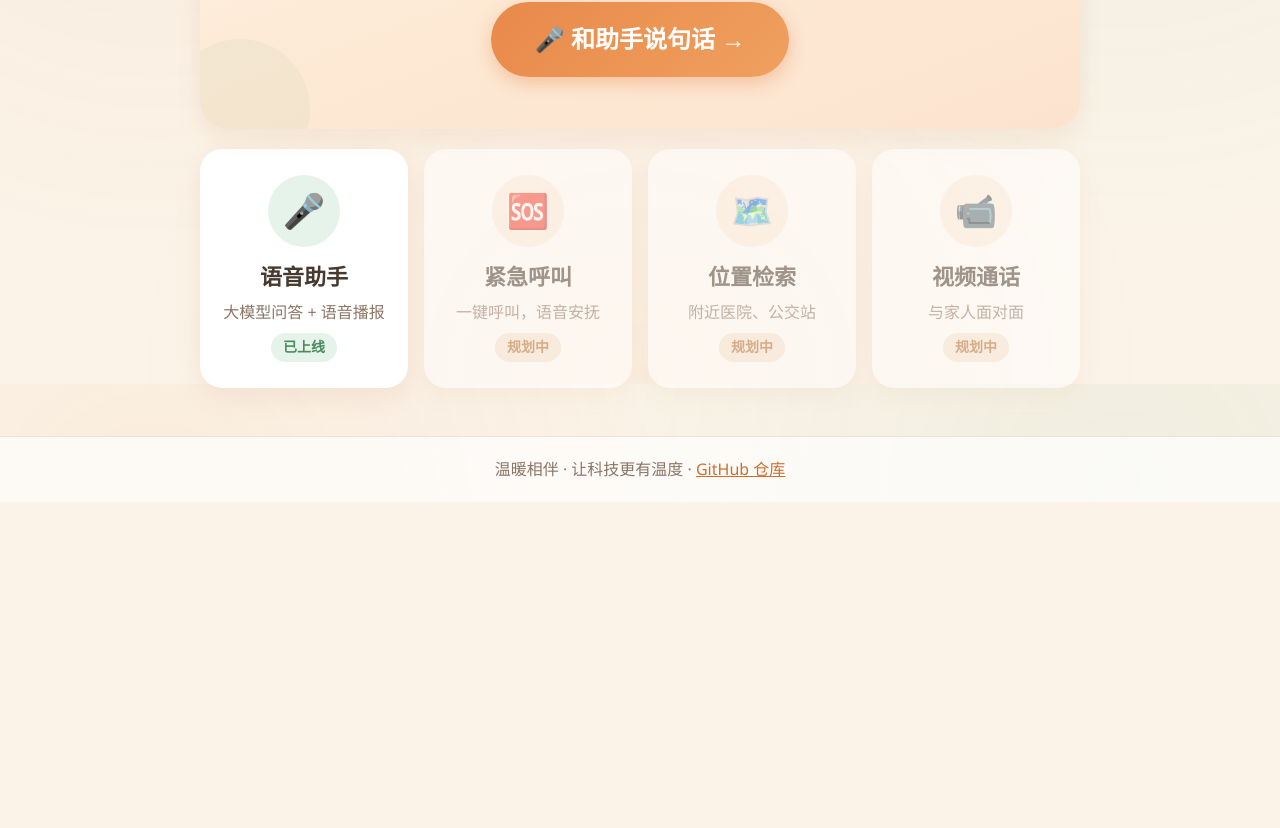
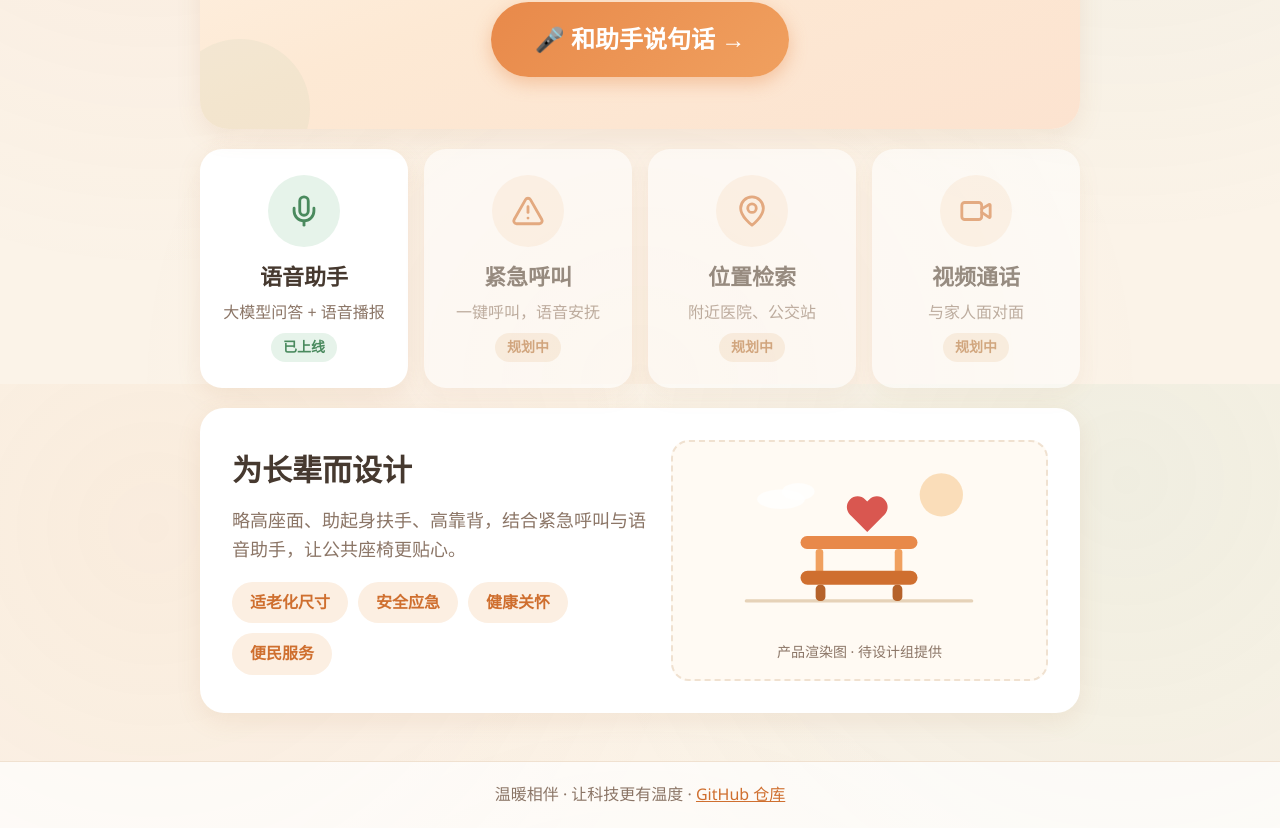
Before and after one commit to ELEVEN-323/smart-bench, a React (Vite) app: page / in a window 1280 px wide. Shown: the part 416-1244 px from the top of the page. Before the commit the page ends 918 px from the top, so only its background shows below. Built offline with nearby package versions, Linux system fonts and the light colour scheme.

Commit message:
feat: add SVG logo, unified icons and product showcase placeholder

```diff
--- a/src/App.tsx
+++ b/src/App.tsx
@@ -1,4 +1,5 @@
 import { Routes, Route, NavLink } from 'react-router-dom'
+import Logo from './components/Logo'
 import Home from './pages/Home'
 import Assistant from './pages/Assistant'
 
@@ -6,7 +7,10 @@ export default function App() {
   return (
     <div className="app">
       <header className="topbar">
-        <div className="brand">🏡 智能助老座椅</div>
+        <div className="brand">
+          <Logo size={30} />
+          <span>智能助老座椅</span>
+        </div>
         <nav className="nav">
           <NavLink to="/" end className={({ isActive }) => (isActive ? 'nav-link active' : 'nav-link')}>
             🏠 首页
--- /dev/null
+++ b/src/components/BenchArt.tsx
@@ -0,0 +1,31 @@
+/** 座椅插画（占位用，设计组渲染图到位后替换为真实图片） */
+export default function BenchArt() {
+  return (
+    <svg viewBox="0 0 240 160" fill="none" aria-hidden="true" className="bench-art">
+      {/* 太阳 */}
+      <circle cx="196" cy="34" r="20" fill="#f6c68a" opacity="0.55" />
+      {/* 云朵 */}
+      <ellipse cx="48" cy="38" rx="22" ry="9" fill="#ffffff" opacity="0.75" />
+      <ellipse cx="64" cy="31" rx="15" ry="8" fill="#ffffff" opacity="0.75" />
+      {/* 爱心 */}
+      <g transform="translate(106, 30) scale(1.8)">
+        <path
+          d="M20.84 4.61a5.5 5.5 0 0 0-7.78 0L12 5.67l-1.06-1.06a5.5 5.5 0 0 0-7.78 7.78l1.06 1.06L12 21.23l7.78-7.78 1.06-1.06a5.5 5.5 0 0 0 0-7.78z"
+          fill="#d95750"
+        />
+      </g>
+      {/* 地面 */}
+      <line x1="16" y1="132" x2="224" y2="132" stroke="#e6d2b8" strokeWidth="3" strokeLinecap="round" />
+      {/* 靠背 */}
+      <rect x="66" y="72" width="108" height="12" rx="6" fill="#e8894a" />
+      {/* 靠背竖条 */}
+      <rect x="80" y="84" width="7" height="26" rx="3" fill="#f0a05f" />
+      <rect x="153" y="84" width="7" height="26" rx="3" fill="#f0a05f" />
+      {/* 座面 */}
+      <rect x="66" y="104" width="108" height="13" rx="6.5" fill="#cf6f2f" />
+      {/* 椅腿 */}
+      <rect x="80" y="117" width="9" height="15" rx="4" fill="#b5622a" />
+      <rect x="151" y="117" width="9" height="15" rx="4" fill="#b5622a" />
+    </svg>
+  )
+}
--- /dev/null
+++ b/src/components/Logo.tsx
@@ -0,0 +1,21 @@
+export default function Logo({ size = 34 }: { size?: number }) {
+  return (
+    <svg width={size} height={size} viewBox="0 0 24 24" fill="none" aria-hidden="true">
+      <defs>
+        <linearGradient id="logoGradient" x1="0" y1="0" x2="24" y2="24" gradientUnits="userSpaceOnUse">
+          <stop stopColor="#f0a05f" />
+          <stop offset="1" stopColor="#e8894a" />
+        </linearGradient>
+      </defs>
+      {/* 圆角底 */}
+      <rect width="24" height="24" rx="7" fill="url(#logoGradient)" />
+      {/* 靠背 */}
+      <rect x="6" y="8.4" width="12" height="2.2" rx="1.1" fill="#fff" opacity="0.9" />
+      {/* 座面 */}
+      <rect x="6" y="12.6" width="12" height="2.4" rx="1.2" fill="#fff" />
+      {/* 椅腿 */}
+      <rect x="7.2" y="15" width="2" height="3.4" rx="1" fill="#fff" opacity="0.92" />
+      <rect x="14.8" y="15" width="2" height="3.4" rx="1" fill="#fff" opacity="0.92" />
+    </svg>
+  )
+}
--- /dev/null
+++ b/src/components/icons.tsx
@@ -0,0 +1,76 @@
+import type { ReactNode } from 'react'
+
+interface IconProps {
+  size?: number
+  color?: string
+  strokeWidth?: number
+}
+
+function Base({ children, size = 24, color = 'currentColor', strokeWidth = 2 }: IconProps & { children: ReactNode }) {
+  return (
+    <svg
+      width={size}
+      height={size}
+      viewBox="0 0 24 24"
+      fill="none"
+      stroke={color}
+      strokeWidth={strokeWidth}
+      strokeLinecap="round"
+      strokeLinejoin="round"
+      aria-hidden="true"
+    >
+      {children}
+    </svg>
+  )
+}
+
+/** 语音 / 麦克风 */
+export function MicIcon(props: IconProps) {
+  return (
+    <Base {...props}>
+      <path d="M12 2a3 3 0 0 0-3 3v7a3 3 0 0 0 6 0V5a3 3 0 0 0-3-3Z" />
+      <path d="M19 10v2a7 7 0 0 1-14 0v-2" />
+      <line x1="12" x2="12" y1="19" y2="22" />
+    </Base>
+  )
+}
+
+/** 紧急呼叫 / 警示 */
+export function AlertIcon(props: IconProps) {
+  return (
+    <Base {...props}>
+      <path d="m21.73 18-8-14a2 2 0 0 0-3.48 0l-8 14A2 2 0 0 0 4 21h16a2 2 0 0 0 1.73-3Z" />
+      <path d="M12 9v4" />
+      <path d="M12 17h.01" />
+    </Base>
+  )
+}
+
+/** 位置检索 / 地图定位 */
+export function MapPinIcon(props: IconProps) {
+  return (
+    <Base {...props}>
+      <path d="M20 10c0 6-8 12-8 12s-8-6-8-12a8 8 0 0 1 16 0Z" />
+      <circle cx="12" cy="10" r="3" />
+    </Base>
+  )
+}
+
+/** 视频通话 */
+export function VideoIcon(props: IconProps) {
+  return (
+    <Base {...props}>
+      <path d="m16 13 5.223 3.482a.5.5 0 0 0 .777-.416V7.87a.5.5 0 0 0-.752-.432L16 10.5" />
+      <rect x="2" y="6" width="14" height="12" rx="2" />
+    </Base>
+  )
+}
+
+/** 完成 / 对勾 */
+export function CheckIcon(props: IconProps) {
+  return (
+    <Base {...props}>
+      <path d="M20 6 9 17l-5-5" />
+    </Base>
+  )
+}
--- a/src/index.css
+++ b/src/index.css
@@ -59,6 +59,9 @@ body {
 }
 
 .brand {
+  display: flex;
+  align-items: center;
+  gap: 10px;
   font-size: 24px;
   font-weight: 800;
   color: var(--color-primary-dark);
--- a/src/pages/Home.tsx
+++ b/src/pages/Home.tsx
@@ -1,4 +1,6 @@
 import { Link } from 'react-router-dom'
+import { MicIcon, AlertIcon, MapPinIcon, VideoIcon } from '../components/icons'
+import BenchArt from '../components/BenchArt'
 import './home.css'
 
 export default function Home() {
@@ -18,30 +20,55 @@ export default function Home() {
 
       <section className="feature-grid">
         <div className="feature-card done">
-          <div className="feature-icon">🎤</div>
+          <div className="feature-icon">
+            <MicIcon size={34} color="#4a8a5e" />
+          </div>
           <h3>语音助手</h3>
           <p>大模型问答 + 语音播报</p>
           <span className="feature-badge">已上线</span>
         </div>
         <div className="feature-card dim">
-          <div className="feature-icon">🆘</div>
+          <div className="feature-icon">
+            <AlertIcon size={34} color="#cf6f2f" />
+          </div>
           <h3>紧急呼叫</h3>
           <p>一键呼叫，语音安抚</p>
           <span className="feature-badge soon">规划中</span>
         </div>
         <div className="feature-card dim">
-          <div className="feature-icon">🗺️</div>
+          <div className="feature-icon">
+            <MapPinIcon size={34} color="#cf6f2f" />
+          </div>
           <h3>位置检索</h3>
           <p>附近医院、公交站</p>
           <span className="feature-badge soon">规划中</span>
         </div>
         <div className="feature-card dim">
-          <div className="feature-icon">📹</div>
+          <div className="feature-icon">
+            <VideoIcon size={34} color="#cf6f2f" />
+          </div>
           <h3>视频通话</h3>
           <p>与家人面对面</p>
           <span className="feature-badge soon">规划中</span>
         </div>
       </section>
+
+      <section className="showcase">
+        <div className="showcase-text">
+          <h2>为长辈而设计</h2>
+          <p>略高座面、助起身扶手、高靠背，结合紧急呼叫与语音助手，让公共座椅更贴心。</p>
+          <ul className="showcase-tags">
+            <li>适老化尺寸</li>
+            <li>安全应急</li>
+            <li>健康关怀</li>
+            <li>便民服务</li>
+          </ul>
+        </div>
+        <div className="showcase-img">
+          <BenchArt />
+          <span className="showcase-note">产品渲染图 · 待设计组提供</span>
+        </div>
+      </section>
     </div>
   )
 }
--- a/src/pages/home.css
+++ b/src/pages/home.css
@@ -111,7 +111,7 @@
 }
 
 .feature-card.dim {
-  opacity: 0.5;
+  opacity: 0.55;
 }
 
 .feature-icon {
@@ -121,7 +121,6 @@
   display: flex;
   align-items: center;
   justify-content: center;
-  font-size: 34px;
   margin: 0 auto 12px;
   background: var(--color-primary-light);
 }
@@ -155,3 +154,72 @@
   background: #f6e8d7;
   color: #b06a2c;
 }
+
+/* ===== 产品展示 ===== */
+.showcase {
+  display: grid;
+  grid-template-columns: 1.1fr 1fr;
+  gap: 24px;
+  align-items: center;
+  background: var(--color-surface);
+  border-radius: 24px;
+  padding: 32px;
+  box-shadow: var(--shadow);
+}
+
+.showcase-text h2 {
+  font-size: 30px;
+  margin-bottom: 12px;
+  color: var(--color-text);
+}
+
+.showcase-text p {
+  font-size: 18px;
+  color: var(--color-text-light);
+  margin-bottom: 18px;
+}
+
+.showcase-tags {
+  display: flex;
+  flex-wrap: wrap;
+  gap: 10px;
+  list-style: none;
+}
+
+.showcase-tags li {
+  padding: 8px 18px;
+  border-radius: 999px;
+  font-size: 16px;
+  font-weight: 600;
+  background: var(--color-primary-light);
+  color: var(--color-primary-dark);
+}
+
+.showcase-img {
+  position: relative;
+  display: flex;
+  flex-direction: column;
+  align-items: center;
+  gap: 10px;
+  padding: 16px;
+  border-radius: 18px;
+  border: 2px dashed var(--color-border);
+  background: #fffaf3;
+}
+
+.bench-art {
+  width: 100%;
+  max-width: 260px;
+  height: auto;
+}
+
+.showcase-note {
+  font-size: 14px;
+  color: var(--color-text-light);
+}
+
+@media (max-width: 680px) {
+  .showcase {
+    grid-template-columns: 1fr;
+  }
+}
```
